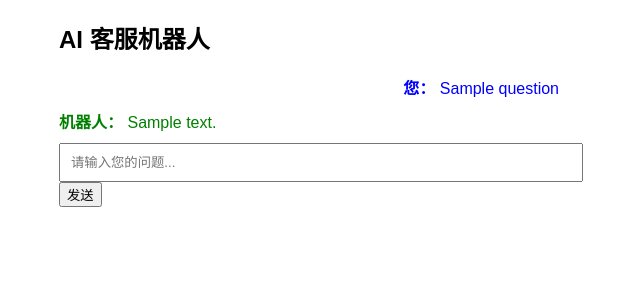
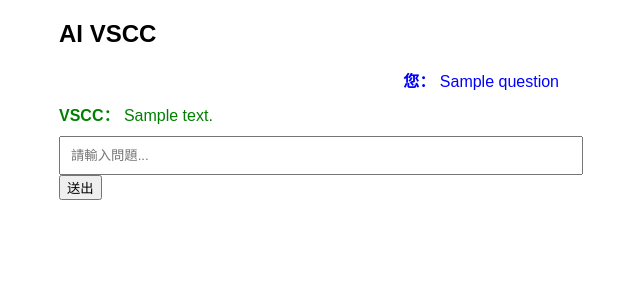
Before and after one commit to zx90316/VSCCgpt, a Flask app: template VSCCgpt/templates/chat.html in a window 1280 px wide. Shown: the top 300 px of the page, without its empty margins (331-971 px from the left). Run offline with Flask 3, Linux system fonts and the light colour scheme; the template is opened without the code that fills it: most values are stand-ins (such as "Sample title", 1, 10 or a date in 2020); parts of the project's set-up code (start-up, migrations or seed data) failed here and were passed over.

Commit message:
Add files via upload

```diff
--- /dev/null
+++ b/VSCCgpt/requirements.txt
@@ -0,0 +1,6 @@
+flask
+transformers
+torch
+numpy
+scikit-learn
+gunicorn
--- a/VSCCgpt/templates/chat.html
+++ b/VSCCgpt/templates/chat.html
@@ -2,7 +2,7 @@
 <html lang="zh-CN">
 <head>
     <meta charset="UTF-8">
-    <title>AI 客服机器人</title>
+    <title>AI VSCC</title>
     <style>
         body { font-family: Arial, sans-serif; margin: 20px; }
         #chat { width: 500px; margin: 0 auto; }
@@ -14,14 +14,14 @@
 </head>
 <body>
     <div id="chat">
-        <h2>AI 客服机器人</h2>
+        <h2>AI VSCC</h2>
         {% if question %}
             <div class="message user"><strong>您：</strong> {{ question }}</div>
-            <div class="message bot"><strong>机器人：</strong> {{ answer }}</div>
+            <div class="message bot"><strong>VSCC：</strong> {{ answer }}</div>
         {% endif %}
         <form method="post">
-            <input type="text" name="question" placeholder="请输入您的问题..." autocomplete="off" />
-            <button type="submit">发送</button>
+            <input type="text" name="question" placeholder="請輸入問題..." autocomplete="off" />
+            <button type="submit">送出</button>
         </form>
     </div>
 </body>
```
